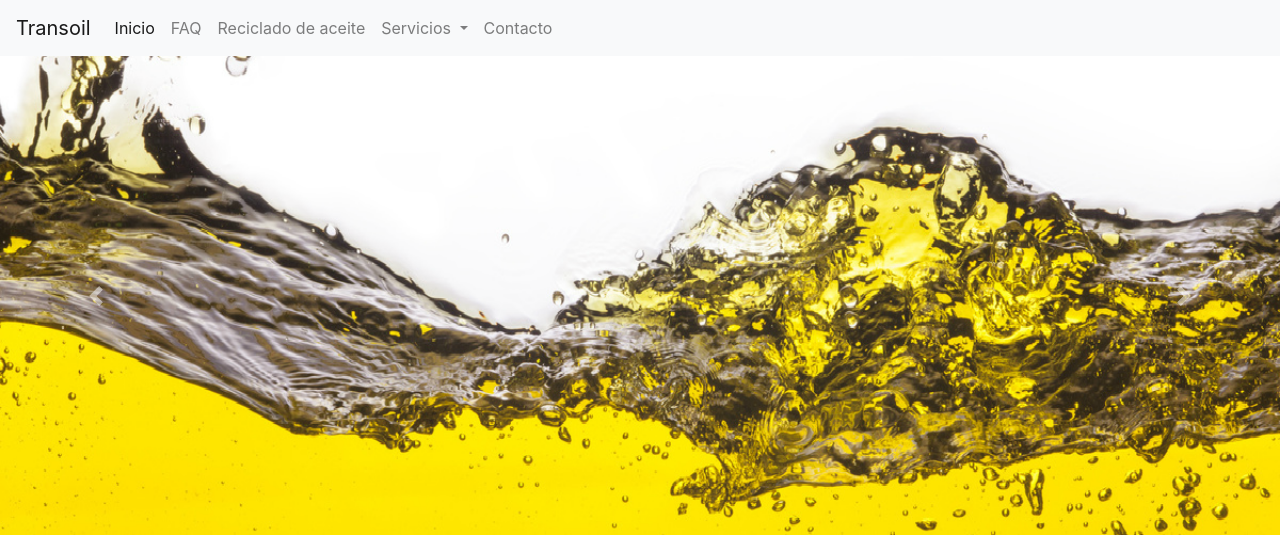
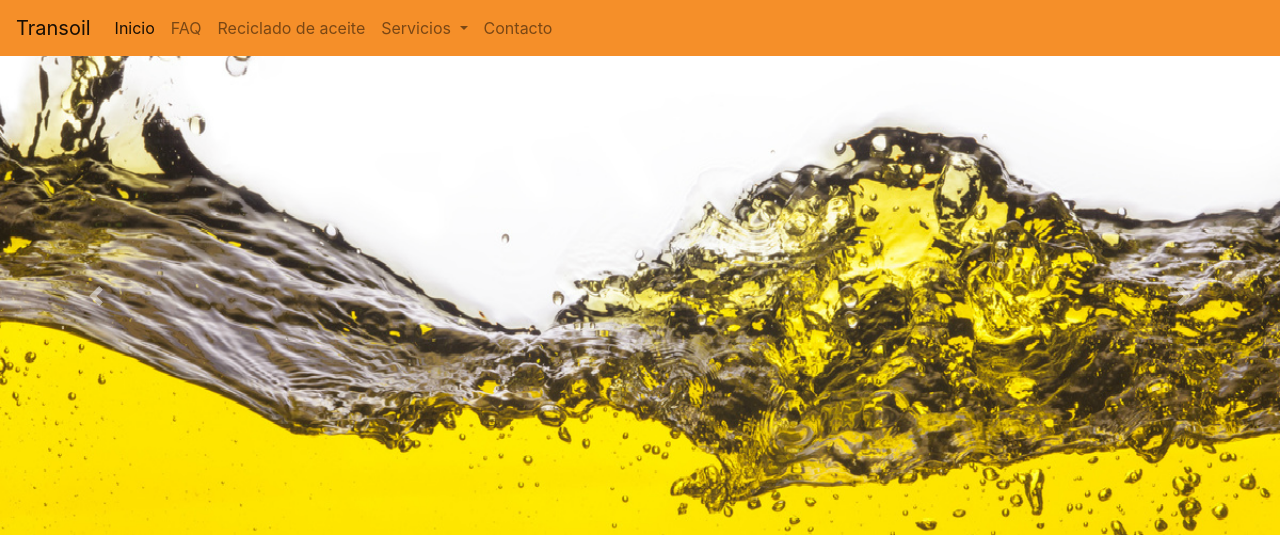
Before and after one commit to yonvela20/DesarrolloInterfaces, a PHP site: page / in a window 1280 px wide. Shown: the top 535 px of the page. Run offline with PHP 8.4, Linux system fonts and the light colour scheme; some libraries are stand-ins or nearby versions.

Commit message:
color nav-transoil

```diff
--- a/Transoil/index.html
+++ b/Transoil/index.html
@@ -15,7 +15,7 @@
 
 <body>
     <!-- Menú de arriba -->
-    <nav class="navbar navbar-expand-lg navbar-light bg-light " >
+    <nav class="navbar navbar-expand-lg navbar-light bg-light navbar-transoil" >
         <a class="navbar-brand" href="#">Transoil</a>
         <button class="navbar-toggler" type="button" data-toggle="collapse" data-target="#navbarNavDropdown"
             aria-controls="navbarNavDropdown" aria-expanded="false" aria-label="Toggle navigation">
--- a/Transoil/main.css
+++ b/Transoil/main.css
@@ -31,3 +31,8 @@ Acordeon de bootstrap
     transform: rotate(90deg);
     color: #454444;
 }
+
+.navbar-transoil{
+    background-color: #F58F29 !important;
+
+}
```
